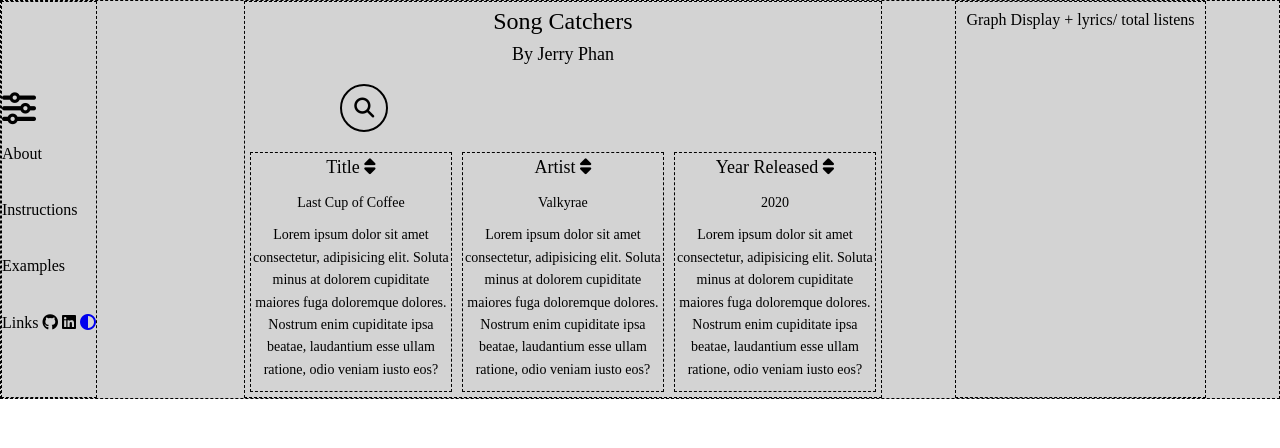
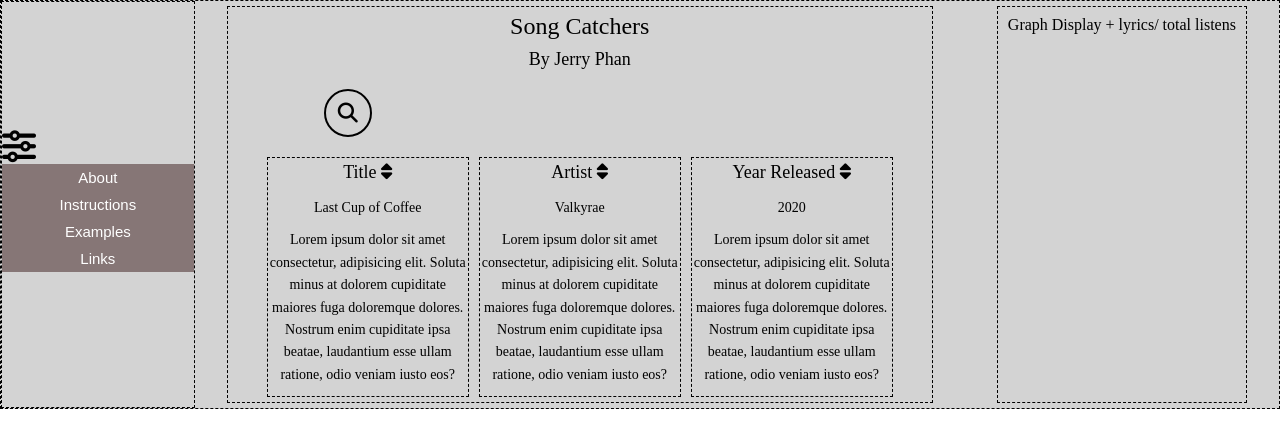
Before and after one commit to jerryphan1/Song-Catchers, a website built with webpack: page index.html in a window 1280 px wide. Built offline with Linux system fonts and the light colour scheme.

Commit message:
working accord

```diff
--- a/index.html
+++ b/index.html
@@ -5,11 +5,11 @@
     <meta charset="UTF-8" />
     <meta name="viewport" content="width=device-width, initial-scale=1.0" />
     <meta http-equiv="X-UA-Compatible" content="ie=edge" />
+    <script src="./dist/main.js"></script>
     <link rel="stylesheet" href="./dist/main.css" />
     <link rel="stylesheet" href="./src/styles/reset.css" />
     <link rel="stylesheet" href="./src/styles/style.css" />
     <script src="https://kit.fontawesome.com/c22d4a9399.js" crossorigin="anonymous"></script>
-    <script src="./dist/main.js"></script>
     <title>Song Catchers</title>
 </head>
 
@@ -17,27 +17,29 @@
   <div id='main-container'>
     <div id='left-container'>
       <i class="fas fa-sliders-h"></i>
-      <ul class='left-ul'>
-        <li>
-          About
-        </li>
+        <button class='collapsible'>About</button>
+        <div class="left-content">
+         Welcome to Song Catchers, an interactive program that allows a user to quickly and
+         accurately find information about a song stuck on his or her mind!
+        </div>
 
-        <li>
-          Instructions
-        </li>
+        <button class='collapsible'>Instructions</button>
+        <div class="left-content">
+          click the  <i class="fas fa-search" style='font-size: 10px;'></i> icon and search any song by name
+        </div>
 
-        <li>
-          Examples
-        </li>
+        <button class='collapsible'>Examples</button>
+        <div class="left-content">
+          Valkyrae ~ Last Cup of Coffee
+          Yiruma ~ River Flows in You
+        </div>
 
-        <li>
-          Links
+        <button class='collapsible'>Links</button>
+        <div class="left-content">
           <a href="https://github.com/jerryphan1"><i class="fab fa-github"></i></a>
           <a href="www.linkedin.com/in/jerry-phan-8615a7a3"><i class="fab fa-linkedin"></i></a>
           <a href="#"><i class="fas fa-adjust"></i></a>
-
-        </li>
-      </ul>
+        </div>
 
     </div>
 
--- a/src/index.js
+++ b/src/index.js
@@ -1,3 +1,18 @@
 window.addEventListener('DOMContentLoaded', (event) => {
-  console.log('DOM parsed');
+  console.log('DOM');
 });
+
+window.addEventListener('DOMContentLoaded', () => {
+  document.querySelectorAll('.collapsible').forEach((button) => {
+    button.addEventListener('click', () => {
+      let content = button.nextElementSibling;
+      button.classList.toggle('active')
+      console.log(content.style.maxHeight)
+      if (!content.style.maxHeight){
+        content.style.maxHeight = content.scrollHeight + "px";
+      } else {
+        content.style.maxHeight = 0;
+      }
+    })
+  })
+});
--- a/src/styles/style.css
+++ b/src/styles/style.css
@@ -18,14 +18,36 @@ h2 {
 #left-container{
   display: flex;
   flex-direction: column;
-  padding-top: 90px;
-  margin-right: auto;
+  padding-top: 10%;
   border: 1px;
   border-style: dashed;
+  width: 15%;
 }
 
-.left-ul li{
-  padding: 20px 0;
+.collapsible{
+  background-color: rgb(134, 118, 118);
+  color: white;
+  cursor: pointer;
+  padding: 5px;
+  width: 100%;
+  border: none;
+  text-align: center;
+  font-size: 15px;
+}
+
+.active, .collapsible:hover {
+  background-color: rgb(94, 87, 100);
+}
+
+.left-content{
+  text-align: center;
+  width: auto;
+  padding: 0 6px;
+  max-height: 0;
+  overflow: hidden;
+  transition: max-height 0.3s ease-out;
+  background-color: #f1f1f1;
+  font-size: 14px;
 }
 
 
@@ -36,6 +58,7 @@ h2 {
 
 .fab {
   color: black;
+  font-size: 28px;
 }
 
 #middle-container{
@@ -45,15 +68,16 @@ h2 {
   flex-direction: column;
   font-size: 18px;
   line-height: 1.6;
-  position: relative;
+  /* position: relative; */
   border: 1px solid black;
   border-style: dashed;
-  margin: auto;
+  margin: 5px auto;
+  width: 55vw;
 }
 
 .content {
   /* width: 40vw; */
-  width: 70%;
+  width: 40vw;
   padding: 15px;
   position: relative;
 }
@@ -158,5 +182,5 @@ h2 {
   border: 1px solid black;
   border-style: dashed;
   padding: 10px;
-  margin-right: auto;
+  margin: 5px auto;
 }
```
Also changed, not shown: dist/main.js.
